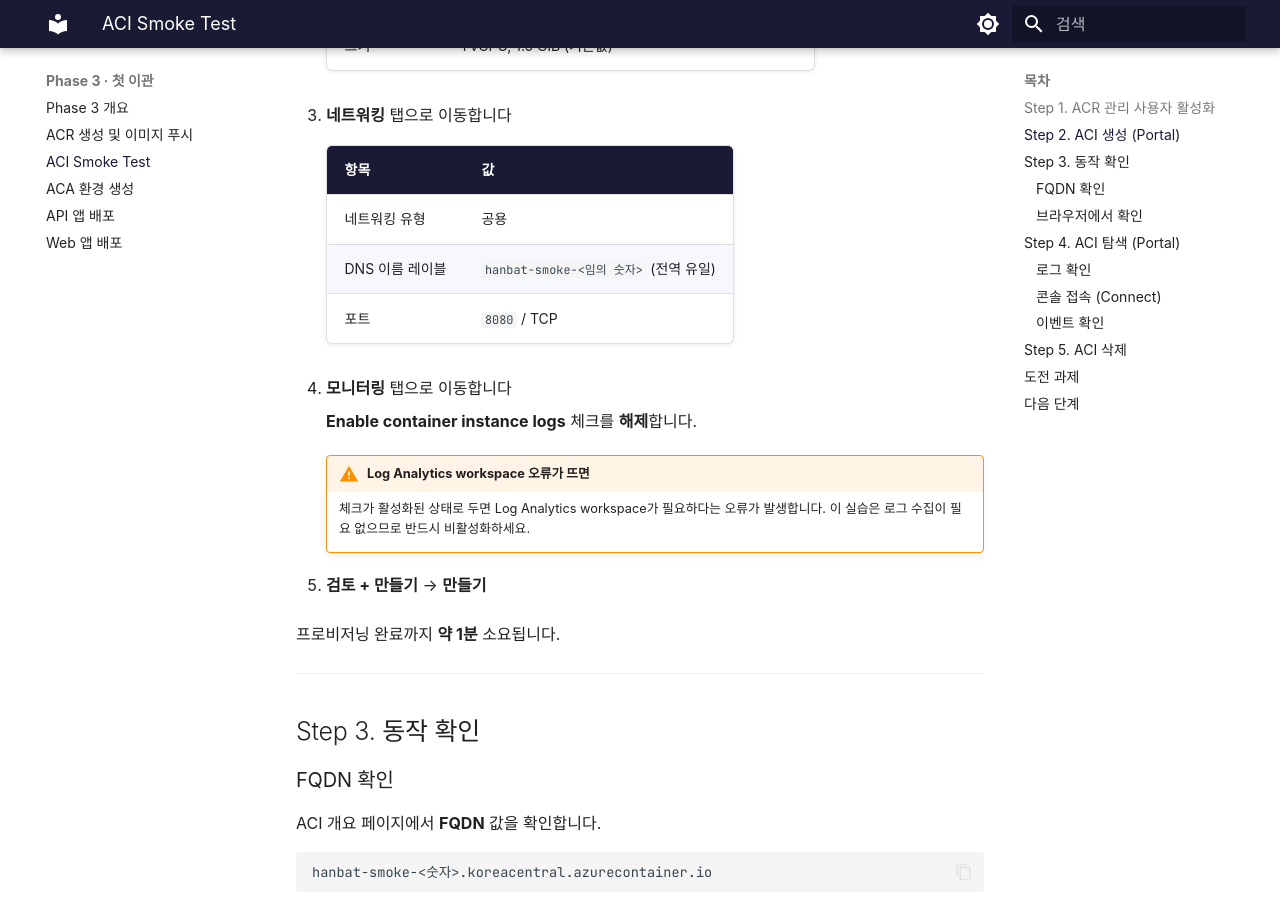
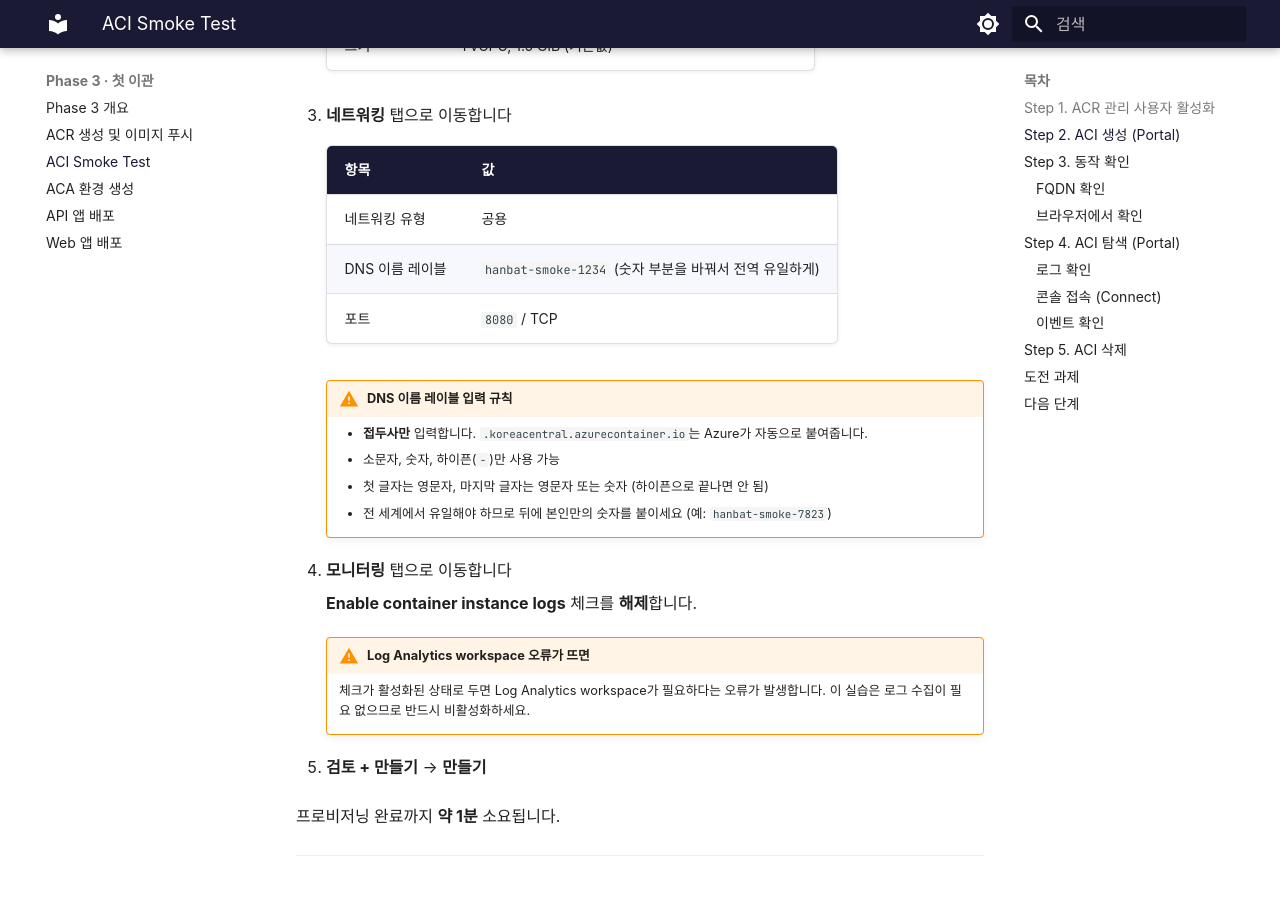
Before and after one commit to skilleat-labs/container-service-labs, an MkDocs documentation site: the page built from docs/phase-3/aci-smoke-test.md, in a window 1280 px wide and 900 px high, scrolled down 1786 px. Built offline with MkDocs 1.6.1 and Material for MkDocs 9.7.7, drawn with Linux system fonts in a browser that asks for light colours; some web fonts are replaced.

Commit message:
fix: DNS 이름 레이블 입력 규칙 안내 추가 (접두사만 입력, 하이픈 규칙)
Co-Authored-By: Claude Sonnet 4.6 <noreply@anthropic.com>

```diff
--- a/docs/phase-3/aci-smoke-test.md
+++ b/docs/phase-3/aci-smoke-test.md
@@ -51,8 +51,14 @@ Smoke test 용도이므로 ACR의 **관리 사용자(Admin User)** 를 일시적
     | 항목 | 값 |
     |------|-----|
     | 네트워킹 유형 | 공용 |
-    | DNS 이름 레이블 | `hanbat-smoke-<임의 숫자>` (전역 유일) |
+    | DNS 이름 레이블 | `hanbat-smoke-1234` (숫자 부분을 바꿔서 전역 유일하게) |
     | 포트 | `8080` / TCP |
+
+    !!! warning "DNS 이름 레이블 입력 규칙"
+        - **접두사만** 입력합니다. `.koreacentral.azurecontainer.io`는 Azure가 자동으로 붙여줍니다.
+        - 소문자, 숫자, 하이픈(`-`)만 사용 가능
+        - 첫 글자는 영문자, 마지막 글자는 영문자 또는 숫자 (하이픈으로 끝나면 안 됨)
+        - 전 세계에서 유일해야 하므로 뒤에 본인만의 숫자를 붙이세요 (예: `hanbat-smoke-7823`)
 
 4. **모니터링** 탭으로 이동합니다
 
```
